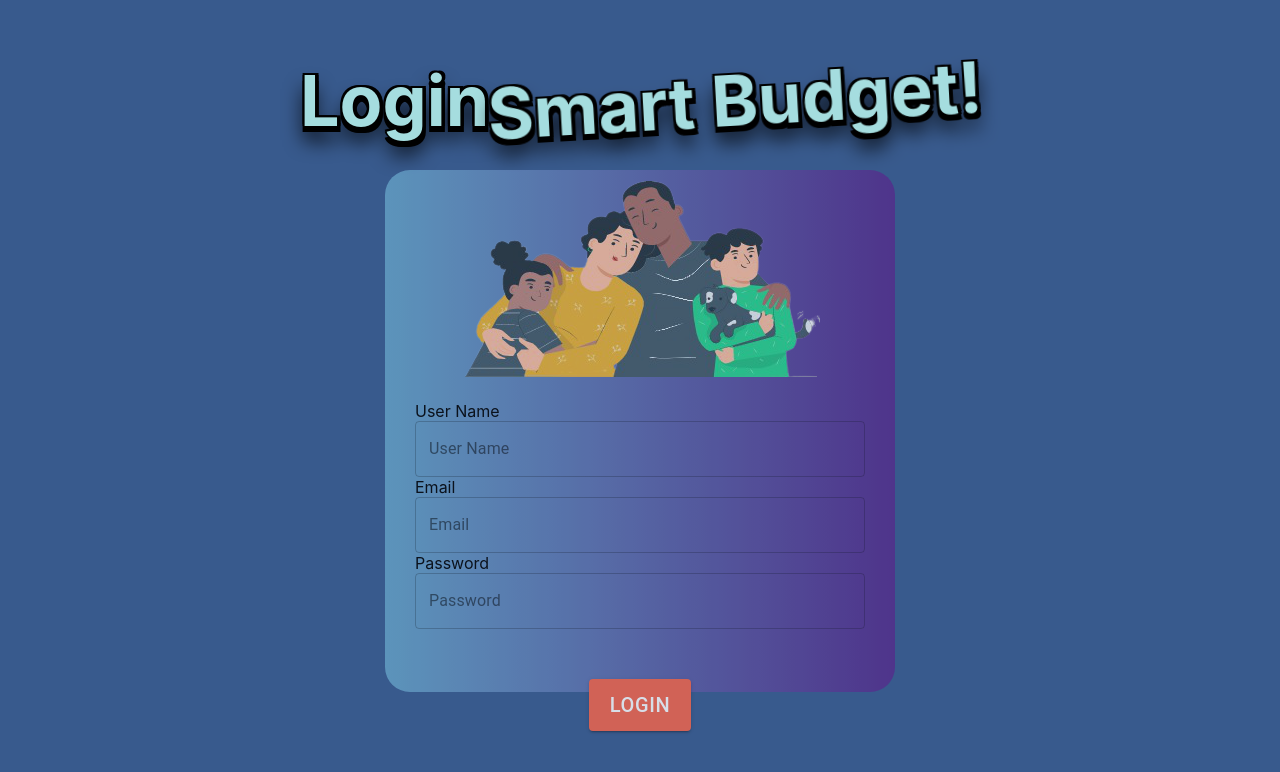
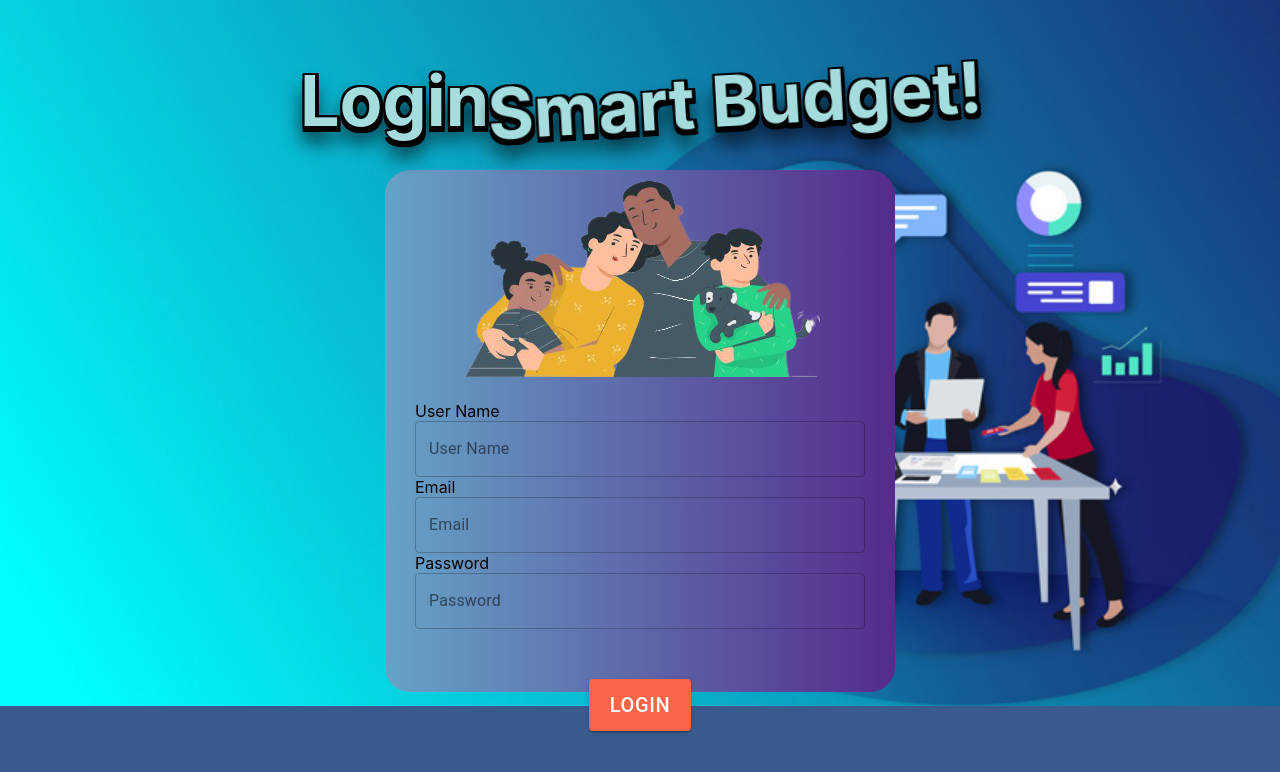
Before and after one commit to idankario/Smart-Budget-Final, a React (Create React App) app in the folder client/: page / in a window 1280 px wide. Shown: the top 772 px of the page. Built offline with nearby package versions, Linux system fonts and the light colour scheme; a web font is replaced by a local one.

Commit message:
loginbackground

```diff
--- a/client/src/index.css
+++ b/client/src/index.css
@@ -5,6 +5,8 @@ body {
     sans-serif;
   -webkit-font-smoothing: antialiased;
   -moz-osx-font-smoothing: grayscale;
+background-image:url("./routes/image/backgroundlogin.jpeg");
+background-size: 100%;
 }
 
 code {
--- a/client/src/routes/login/loginPage.css
+++ b/client/src/routes/login/loginPage.css
@@ -1,8 +1,8 @@
 @import url('https://fonts.googleapis.com/css?family=Codystar:300&display=swap');
 body{
 background-color: #385a8d;
-background-size: 100%;
 background-position: center center;
+background-repeat: no-repeat;
 }
 
 .root{
@@ -17,7 +17,7 @@ background-position: center center;
   justify-content: space-around;
   width: 450px;
   height: 500px;
-  opacity: 0.8;
+  opacity: 1;
 
 }
 
```
Also changed, not shown: client/src/routes/image/backgroundlogin.jpeg (added).
